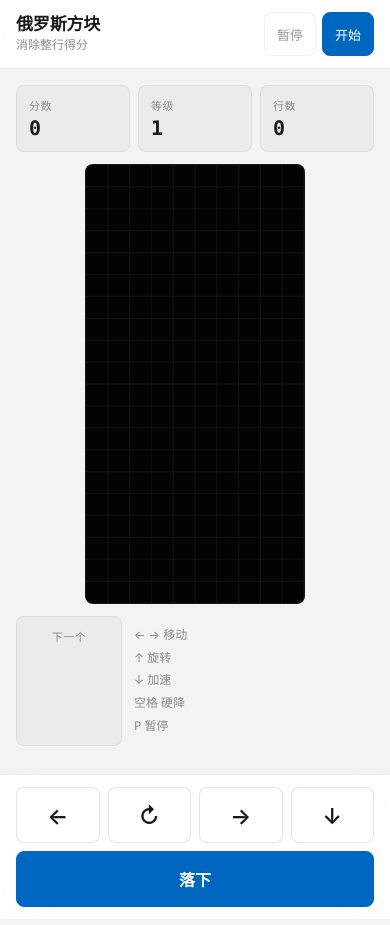
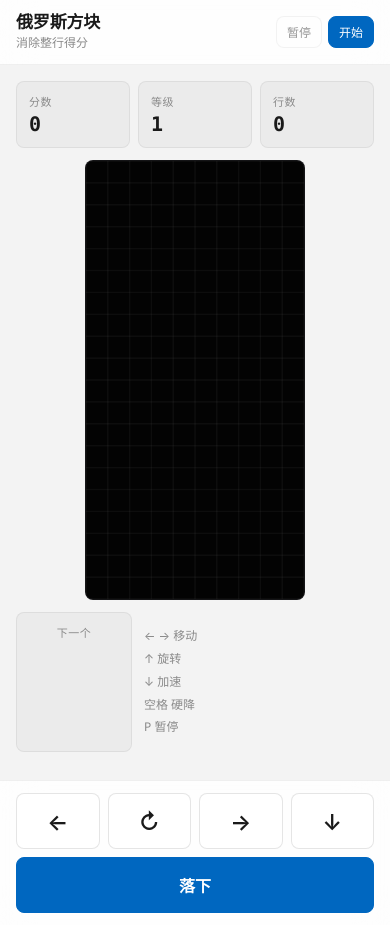
Before and after one commit to block-0N/games, a website built with Vite: page tetris.html in a window 390 px wide. Built offline with nearby package versions, Linux system fonts and the light colour scheme.

Commit message:
design(tetris): wider desktop layout, larger canvas, compact buttons

```diff
--- a/src/games/tetris/style.css
+++ b/src/games/tetris/style.css
@@ -1,13 +1,19 @@
 /* 俄罗斯方块 */
 
 .tetris-window {
-    max-width: 720px;
+    max-width: 980px;
 }
 
 .tetris-header-actions {
     display: flex;
     gap: var(--space-2);
     flex-shrink: 0;
+}
+
+.tetris-header-actions .ui-btn {
+    padding: 6px 14px;
+    min-height: 32px;
+    font-size: 13px;
 }
 
 .tetris-body {
@@ -18,8 +24,8 @@
 
 .tetris-main {
     display: grid;
-    grid-template-columns: 1fr auto 1fr;
-    gap: var(--space-4);
+    grid-template-columns: 180px 1fr 180px;
+    gap: var(--space-5);
     align-items: start;
 }
 
@@ -41,6 +47,8 @@
 .tetris-board {
     display: flex;
     justify-content: center;
+    align-items: flex-start;
+    min-width: 0;
 }
 
 #gameCanvas {
@@ -49,7 +57,7 @@
     border-radius: var(--radius-md);
     border: 1px solid var(--border-default);
     aspect-ratio: 1 / 2;
-    height: min(600px, calc(100vh - 320px));
+    height: min(720px, calc(100vh - 200px));
     width: auto;
     max-width: 100%;
     touch-action: none;
@@ -69,8 +77,8 @@
 #nextCanvas {
     background: transparent;
     border-radius: var(--radius-sm);
-    width: 80px;
-    height: 80px;
+    width: 90px;
+    height: 90px;
 }
 
 .tetris-help {
@@ -125,7 +133,7 @@
     background: var(--accent-active);
 }
 
-/* 移动端 */
+/* 中等屏幕 */
 @media (max-width: 900px) {
     .tetris-window {
         max-width: 100%;
@@ -183,9 +191,9 @@
         gap: 6px;
     }
 
-    .ui-btn {
-        padding: 6px 12px;
-        font-size: 13px;
+    .tetris-header-actions .ui-btn {
+        padding: 5px 10px;
+        font-size: 12px;
     }
 
     #gameCanvas {
```
